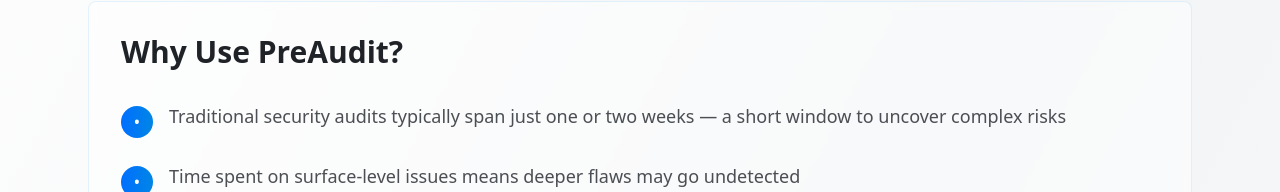
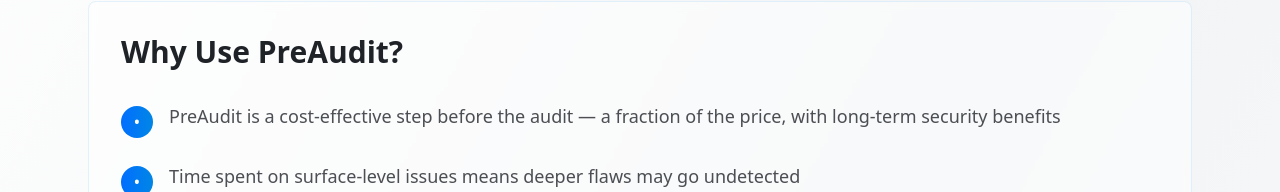
Before and after one commit to PreAudit/audit-ready-prep, a React (Vite) app: page /learn-more in a window 1280 px wide. Shown: the part 505-697 px from the top of the page. Built offline with nearby package versions, Linux system fonts and the light colour scheme.

Commit message:
Update text in Learn More
Replace text in the "Why Use PreAudit?" card on the Learn More page.

```diff
--- a/src/pages/LearnMore.tsx
+++ b/src/pages/LearnMore.tsx
@@ -49,7 +49,7 @@ const LearnMore = () => {
                 <div className="w-8 h-8 mr-4 mt-1 rounded-full bg-gradient-to-r from-primary to-security flex items-center justify-center flex-shrink-0">
                   <span className="text-white text-sm font-bold">•</span>
                 </div>
-                <span className="text-lg text-foreground/80">Traditional security audits typically span just one or two weeks — a short window to uncover complex risks</span>
+                <span className="text-lg text-foreground/80">PreAudit is a cost-effective step before the audit — a fraction of the price, with long-term security benefits</span>
               </li>
               <li className="flex items-start">
                 <div className="w-8 h-8 mr-4 mt-1 rounded-full bg-gradient-to-r from-primary to-security flex items-center justify-center flex-shrink-0">
```
